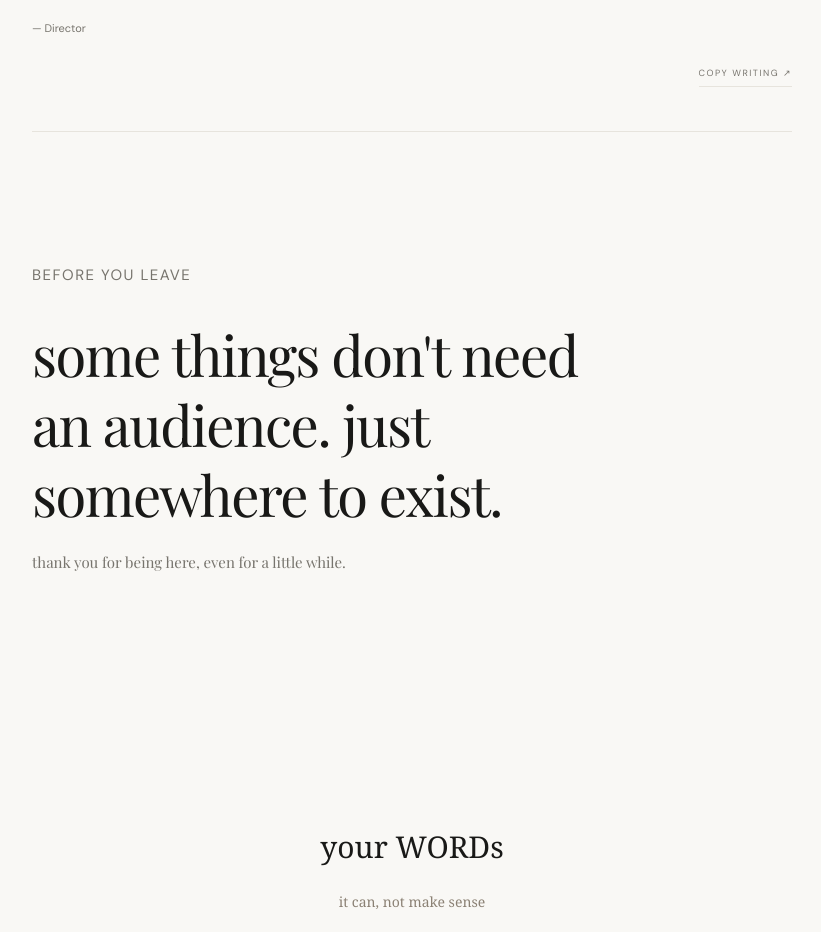
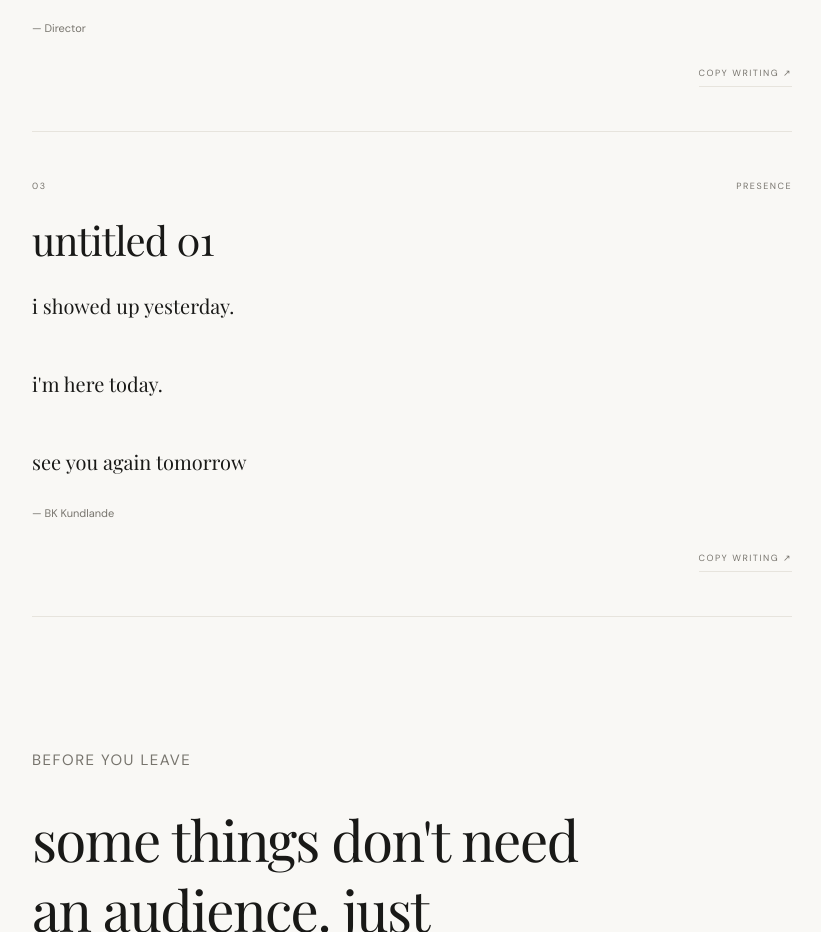
Before and after one commit to bkkundlande-gif/echoes, a plain HTML site: page index.html in a window 1280 px wide. Shown: the part 1480-2412 px from the top of the page, without its empty margins (228-1049 px from the left). Drawn offline with nearby package versions, Linux system fonts and the light colour scheme; a web font is replaced by a local one.

Commit message:
Add new entry for 'WRITING 3' in index.html
Added a new entry for 'WRITING 3' with content and actions.

```diff
--- a/index.html
+++ b/index.html
@@ -480,6 +480,28 @@
           </div>
         </article>
 
+        <!-- WRITING 3 -->
+
+ <article class="entry">
+          <div class="entry-meta">
+            <p class="entry-date">03 </p>
+            <p class="entry-type"> presence </p>
+          </div>
+
+          <h2>untitled 01</h2>
+
+          <p class="entry-body"> i showed up yesterday.
+
+          i'm here today.
+
+          see you again tomorrow </p>
+
+          <p class="entry-signature">— BK Kundlande </p>
+
+          <div class="entry-actions">
+            <button class="copy-button" type="button">Copy writing ↗</button>
+          </div>
+        </article>
 
       <!-- CLOSING -->
       <section class="closing" id="about">
```
